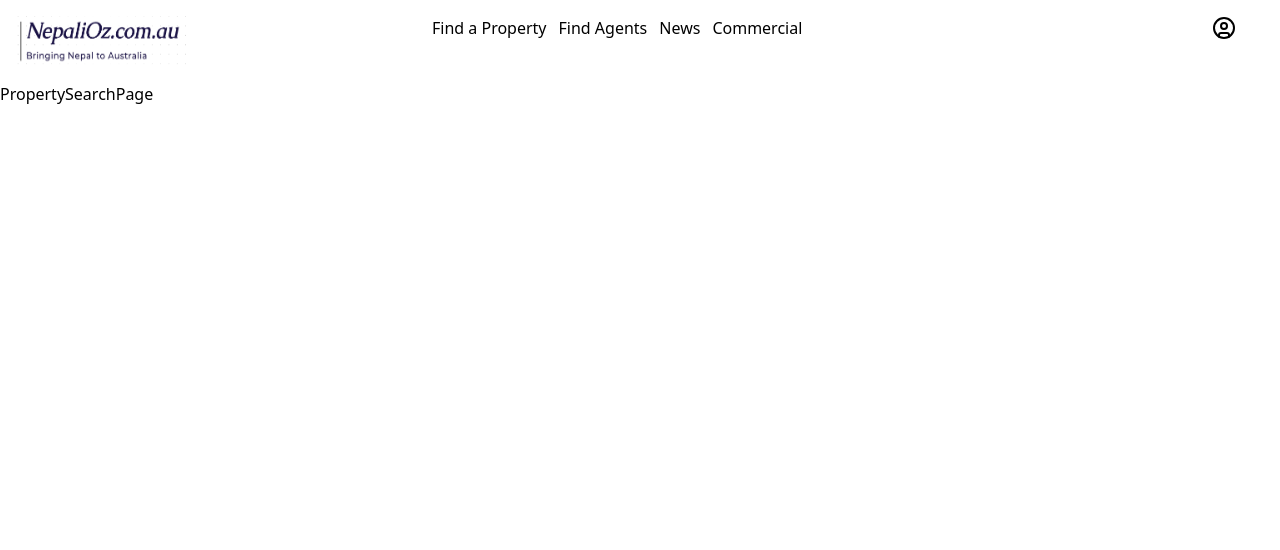
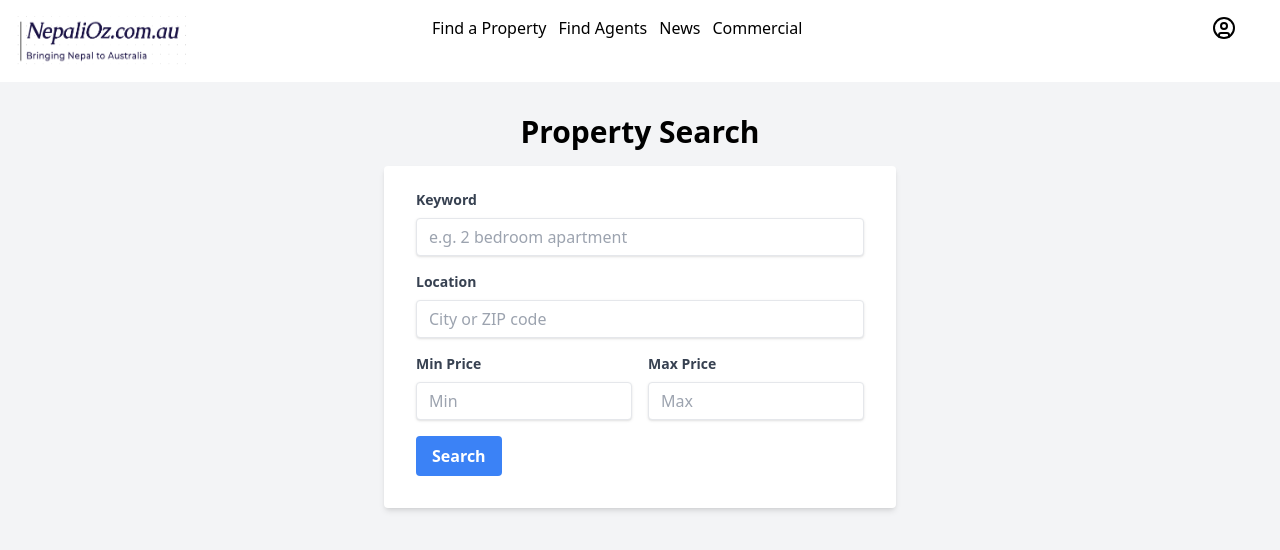
Before and after one commit to swopnilll/real-state-fe, a React (Vite) app: page /property-search in a window 1280 px wide. Shown: the top 550 px of the page. Built offline with nearby package versions, Linux system fonts and the light colour scheme.

Commit message:
Property search page form

```diff
--- a/src/pages/PropertySearchPage.jsx
+++ b/src/pages/PropertySearchPage.jsx
@@ -1,7 +1,106 @@
-import React from "react";
+import React, { useState } from "react";
 
 const PropertySearchPage = () => {
-  return <div>PropertySearchPage</div>;
+  const [searchTerm, setSearchTerm] = useState("");
+  const [location, setLocation] = useState("");
+  const [minPrice, setMinPrice] = useState("");
+  const [maxPrice, setMaxPrice] = useState("");
+
+  const handleSearch = (e) => {
+    e.preventDefault();
+    // Add your search logic here
+    console.log("Searching properties with:", {
+      searchTerm,
+      location,
+      minPrice,
+      maxPrice,
+    });
+  };
+
+  return (
+    <div className="min-h-screen bg-gray-100 flex flex-col items-center p-4">
+      <h1 className="text-3xl font-bold my-4">Property Search</h1>
+      <form
+        onSubmit={handleSearch}
+        className="w-full max-w-lg bg-white shadow-md rounded px-8 pt-6 pb-8 mb-4"
+      >
+        <div className="mb-4">
+          <label
+            htmlFor="searchTerm"
+            className="block text-gray-700 text-sm font-bold mb-2"
+          >
+            Keyword
+          </label>
+          <input
+            type="text"
+            id="searchTerm"
+            placeholder="e.g. 2 bedroom apartment"
+            value={searchTerm}
+            onChange={(e) => setSearchTerm(e.target.value)}
+            className="shadow appearance-none border rounded w-full py-2 px-3 text-gray-700 leading-tight focus:outline-none focus:shadow-outline"
+          />
+        </div>
+        <div className="mb-4">
+          <label
+            htmlFor="location"
+            className="block text-gray-700 text-sm font-bold mb-2"
+          >
+            Location
+          </label>
+          <input
+            type="text"
+            id="location"
+            placeholder="City or ZIP code"
+            value={location}
+            onChange={(e) => setLocation(e.target.value)}
+            className="shadow appearance-none border rounded w-full py-2 px-3 text-gray-700 leading-tight focus:outline-none focus:shadow-outline"
+          />
+        </div>
+        <div className="flex mb-4">
+          <div className="w-1/2 mr-2">
+            <label
+              htmlFor="minPrice"
+              className="block text-gray-700 text-sm font-bold mb-2"
+            >
+              Min Price
+            </label>
+            <input
+              type="number"
+              id="minPrice"
+              placeholder="Min"
+              value={minPrice}
+              onChange={(e) => setMinPrice(e.target.value)}
+              className="shadow appearance-none border rounded w-full py-2 px-3 text-gray-700 leading-tight focus:outline-none focus:shadow-outline"
+            />
+          </div>
+          <div className="w-1/2 ml-2">
+            <label
+              htmlFor="maxPrice"
+              className="block text-gray-700 text-sm font-bold mb-2"
+            >
+              Max Price
+            </label>
+            <input
+              type="number"
+              id="maxPrice"
+              placeholder="Max"
+              value={maxPrice}
+              onChange={(e) => setMaxPrice(e.target.value)}
+              className="shadow appearance-none border rounded w-full py-2 px-3 text-gray-700 leading-tight focus:outline-none focus:shadow-outline"
+            />
+          </div>
+        </div>
+        <div className="flex items-center justify-between">
+          <button
+            type="submit"
+            className="bg-blue-500 hover:bg-blue-700 text-white font-bold py-2 px-4 rounded focus:outline-none focus:shadow-outline"
+          >
+            Search
+          </button>
+        </div>
+      </form>
+    </div>
+  );
 };
 
 export default PropertySearchPage;
```
